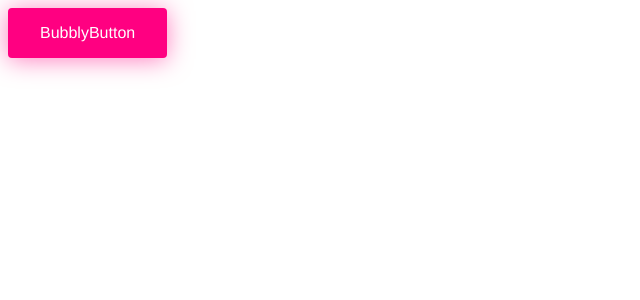
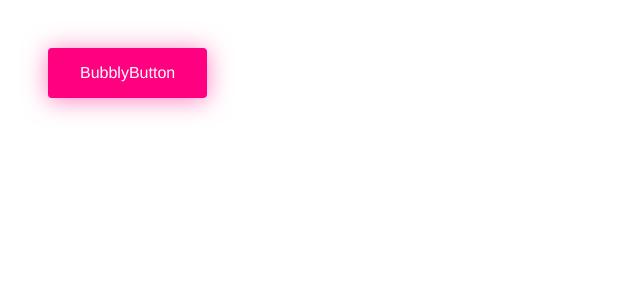
Before and after one commit to jamongjelly/react-component-dictionary, a React app: page / in a window 1280 px wide. Shown: the top 300 px of the page, without its empty margins (0-640 px from the left). Built offline with nearby package versions, Linux system fonts and the light colour scheme.

Commit message:
:lipstick: [홈] 페이지 패딩 간격 수정

```diff
--- a/src/app/pages/Home.tsx
+++ b/src/app/pages/Home.tsx
@@ -1,11 +1,17 @@
 import React from 'react';
+import styled from 'styled-components';
 
 import { BubblyButton } from '@/components';
 
 export const Home = () => {
   return (
-    <div>
+    <Container>
       <BubblyButton />
-    </div>
+    </Container>
   );
 };
+
+const Container = styled.main`
+  min-height: 100%;
+  padding: 40px;
+`;
```
